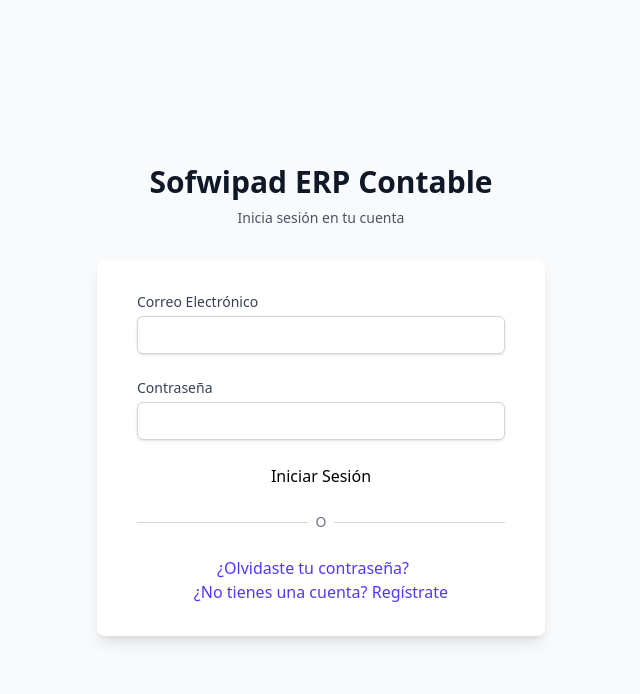
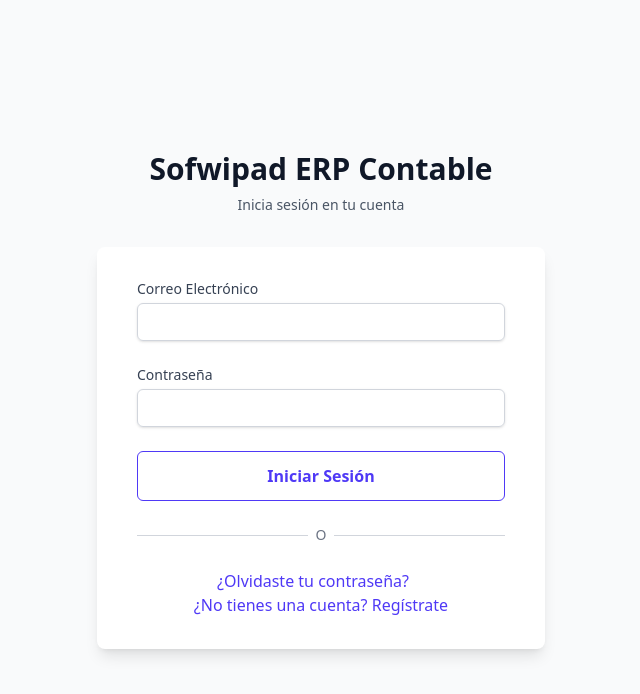
Before and after one commit to Adrian-Corttes/sofwipad-erp-contable, a React (Vite) app: page / in a window 1280 px wide. Shown: the top 694 px of the page, without its empty margins (319-959 px from the left). Built offline with nearby package versions, Linux system fonts and the light colour scheme; no server answers.

Commit message:
style(button): Se ajusta padding, bordes y se agrega hover/active con border

```diff
--- a/src/components/auth/AuthScreen.jsx
+++ b/src/components/auth/AuthScreen.jsx
@@ -1,4 +1,3 @@
-
 import React, { useState } from "react";
 import {
   auth,
@@ -91,7 +90,9 @@
     setSuccessMessage("");
     try {
       await sendPasswordResetEmail(auth, email);
-      setSuccessMessage("Se ha enviado un correo de restablecimiento de contraseña a tu dirección de correo electrónico.");
+      setSuccessMessage(
+        "Se ha enviado un correo de restablecimiento de contraseña a tu dirección de correo electrónico."
+      );
       setEmail("");
       setShowPasswordReset(false);
     } catch (err) {
@@ -197,7 +198,11 @@
                 <Button
                   type="submit"
                   variant="primary"
-                  className="w-full"
+                  className="w-full border border-indigo-600 text-indigo-600 font-semibold
+             px-6 py-3 rounded-md
+             transition duration-2000 ease-in-out
+             hover:bg-indigo-600 hover:text-white
+             active:bg-indigo-700 active:text-white "
                   disabled={loading}
                 >
                   {loading
@@ -210,11 +215,17 @@
                 <Button
                   type="button"
                   variant="primary"
-                  className="w-full"
+                  className="w-full border border-indigo-600 text-indigo-600 font-semibold
+             px-6 py-3 rounded-md
+             transition duration-300 ease-in-out
+             hover:bg-indigo-600 hover:text-white
+             active:bg-indigo-700 active:text-white"
                   onClick={handlePasswordReset}
                   disabled={loading}
                 >
-                  {loading ? "Enviando..." : "Enviar correo de restablecimiento"}
+                  {loading
+                    ? "Enviando..."
+                    : "Enviar correo de restablecimiento"}
                 </Button>
               )}
             </div>
```
